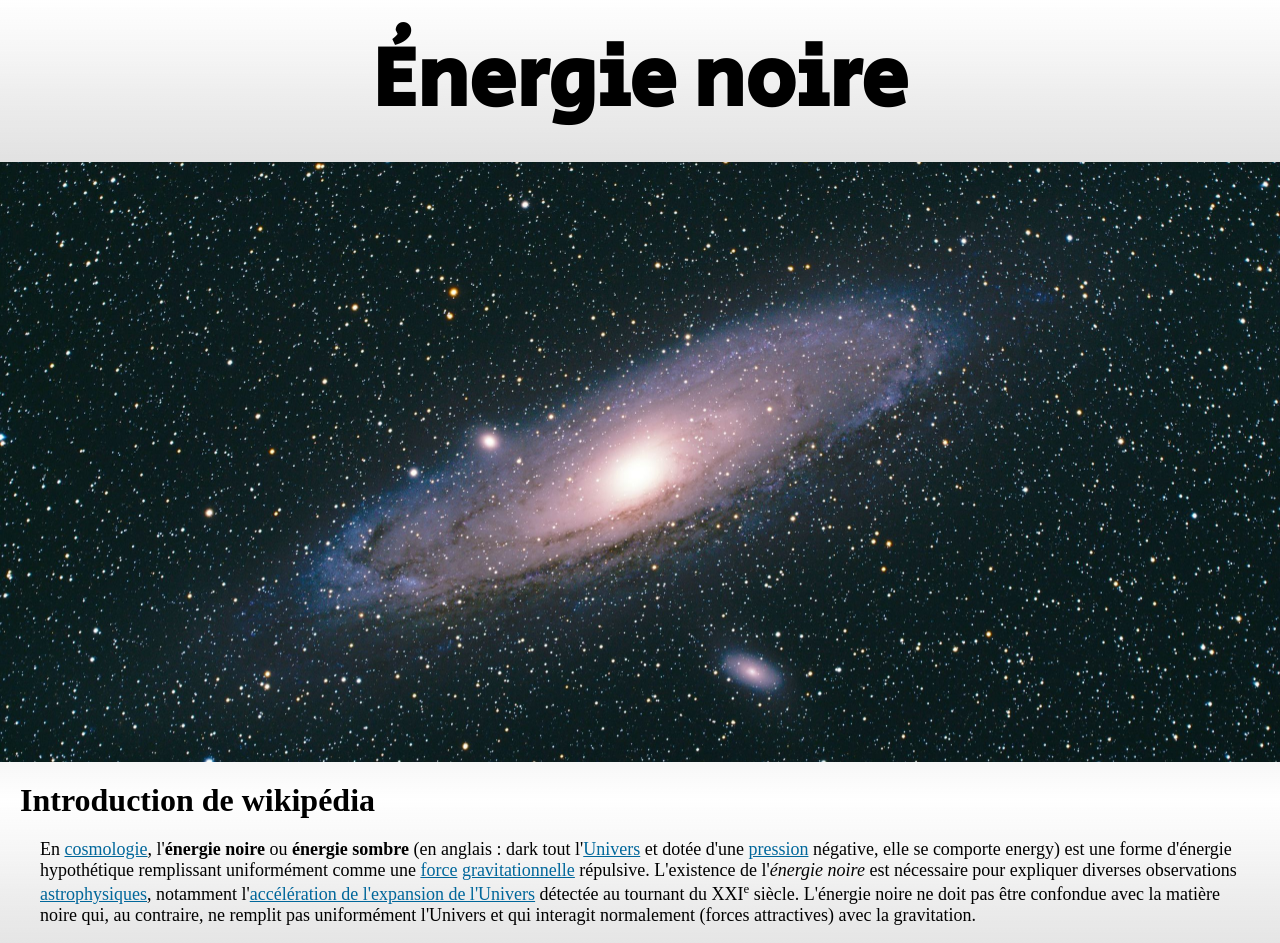
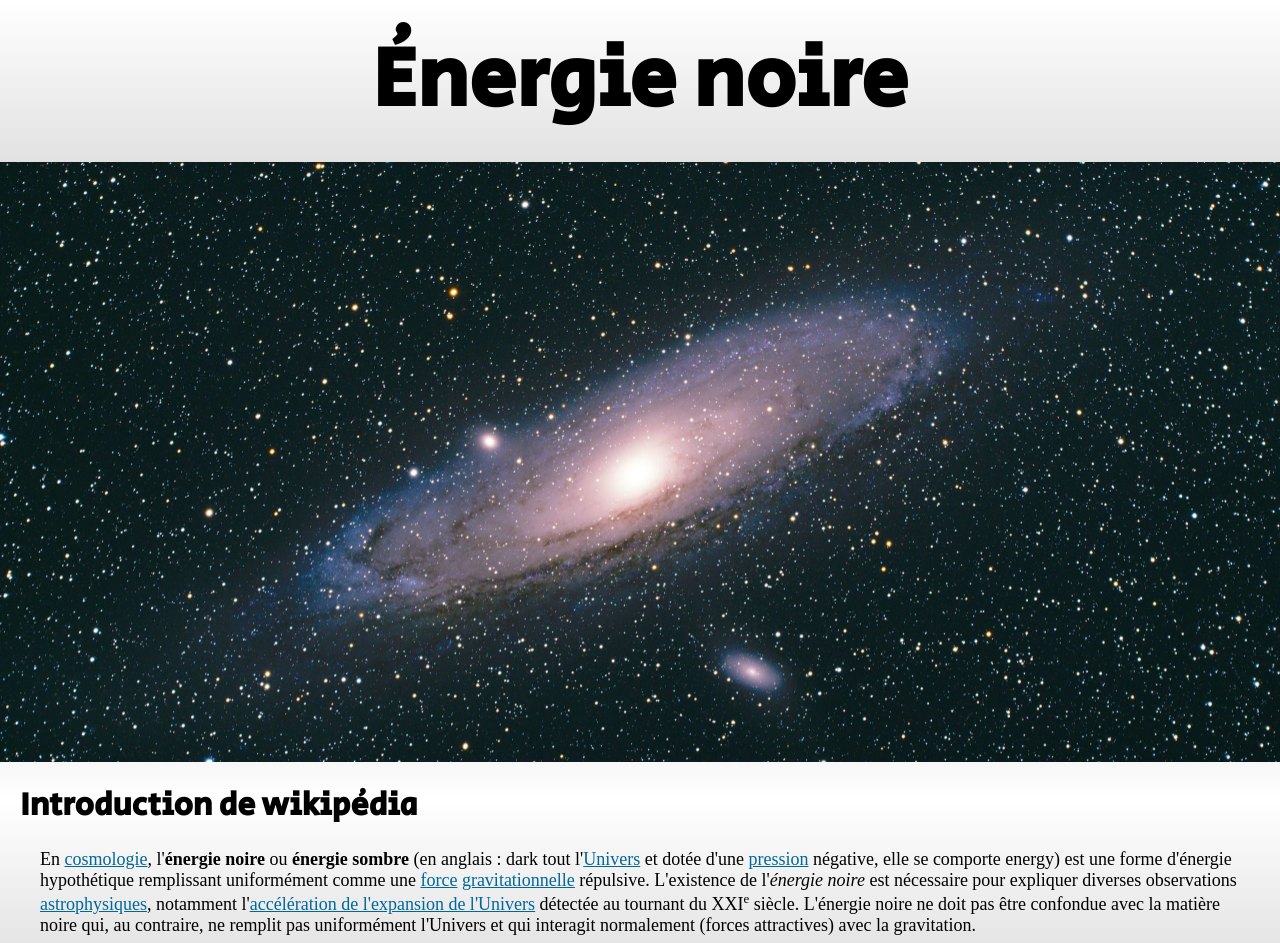
Before and after one commit to Armangiau/Snt-project, a plain HTML site: page index.html in a window 1280 px wide. Shown: the top 943 px of the page. Drawn offline with Linux system fonts and the light colour scheme.

Commit message:
Update style.css

```diff
--- a/cleanStyles/style.css
+++ b/cleanStyles/style.css
@@ -33,6 +33,7 @@ h1{
 
 main h2{
     margin: 20px;
+    font-family: 'Secular One', serif;
     font-size: clamp(18px,3vw,32px);
 }
 
```
